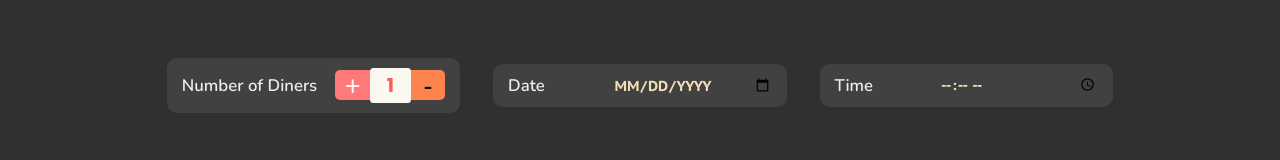
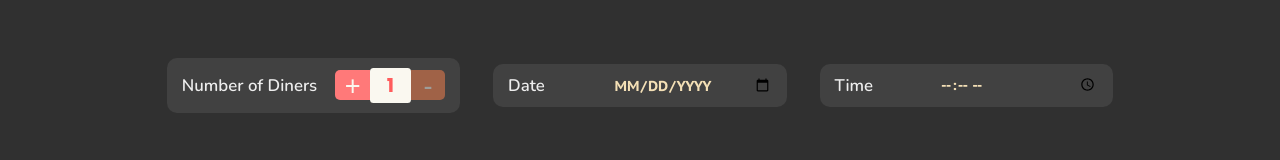
Before and after one commit to CoderLadFahim/FoodHalal, a React (Create React App) app: page /book in a window 1280 px wide. Shown: the part 337-497 px from the top of the page. Built offline with nearby package versions, Linux system fonts and the light colour scheme.

Commit message:
Added a better disabled design to CountControl's decrement btn

```diff
--- a/src/components/CountControl.js
+++ b/src/components/CountControl.js
@@ -11,7 +11,7 @@ function CountControl({ decrementor, incrementor, children }) {
 
 	const disabledStyles = {
 		pointerEvents: 'none',
-		color: '#111',
+		opacity: 0.5,
 	};
 
 	return (
--- a/src/components/CountControlStyles.scss
+++ b/src/components/CountControlStyles.scss
@@ -15,6 +15,8 @@
 		outline: none;
 		cursor: pointer;
 		height: 30px;
+		transition: 100ms;
+
 		&:active {
 			background: #f1f1f1;
 		}
```
